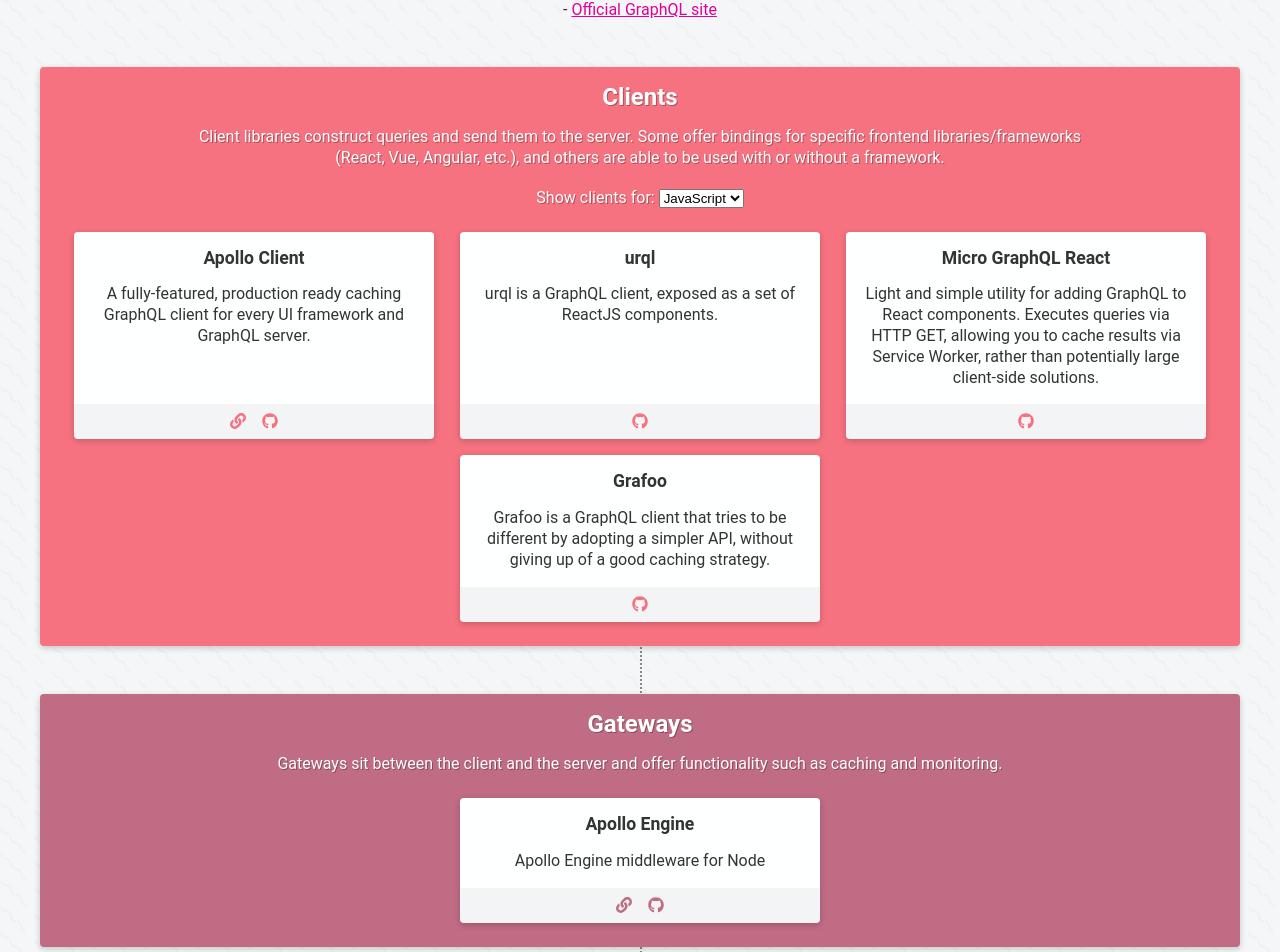
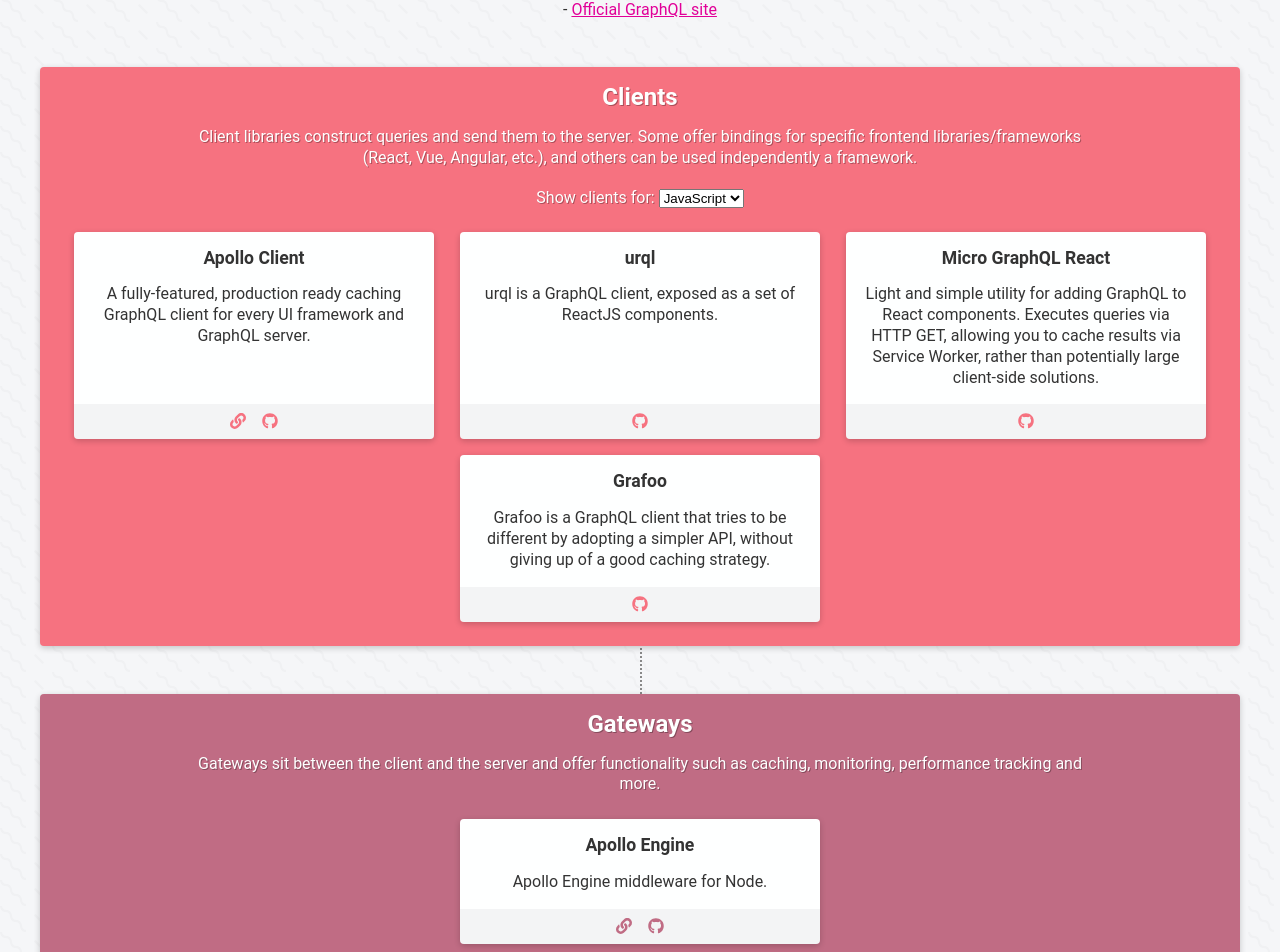
Before and after one commit to steven-mercatante/graphql-stack, a React (Create React App) app: page / in a window 1280 px wide. Shown: the part 238-1190 px from the top of the page. Built offline with nearby package versions, Linux system fonts and the light colour scheme.

Commit message:
Update toolsData

```diff
--- a/src/toolsData.js
+++ b/src/toolsData.js
@@ -7,7 +7,7 @@
   client: {
     name: "Clients",
     description:
-      "Client libraries construct queries and send them to the server. Some offer bindings for specific frontend libraries/frameworks (React, Vue, Angular, etc.), and others are able to be used with or without a framework.",
+      "Client libraries construct queries and send them to the server. Some offer bindings for specific frontend libraries/frameworks (React, Vue, Angular, etc.), and others can be used independently a framework.",
     tools: [
       {
         name: "Apollo Client",
@@ -54,11 +54,11 @@
   gateway: {
     name: "Gateways",
     description:
-      "Gateways sit between the client and the server and offer functionality such as caching and monitoring.",
+      "Gateways sit between the client and the server and offer functionality such as caching, monitoring, performance tracking and more.",
     tools: [
       {
         name: "Apollo Engine",
-        description: "Apollo Engine middleware for Node",
+        description: "Apollo Engine middleware for Node.",
         url: "https://www.apollographql.com/engine",
         github: "https://github.com/apollographql/apollo-engine-js",
         language: JavaScript
@@ -68,7 +68,7 @@
   graphqlServer: {
     name: "GraphQL Servers",
     description:
-      "These frameworks usually sit above a lower-level language specific framework (Express, Django, Laravel, etc.). They're responsible for receiving the query from the client, processing it, and sending back a response. They often times fetch the data from a database, but are not limited to one. In fact, they can query multiple databases, files and other webservices/APIs.",
+      "These tools usually sit above a lower-level language specific framework (Express, Django, Laravel, etc.). They're responsible for receiving the query from the client, processing it, and sending back a response. They often times fetch the data from a database, but are not limited to one. In fact, they can query multiple databases, files and other webservices/APIs.",
     tools: [
       {
         name: "Apollo Server",
```
